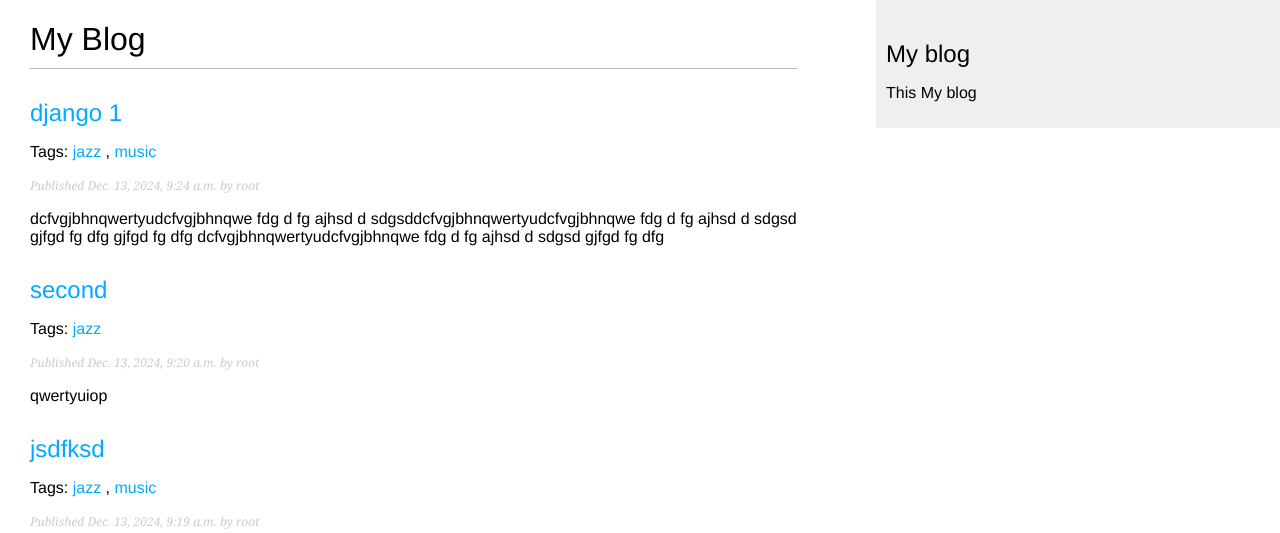
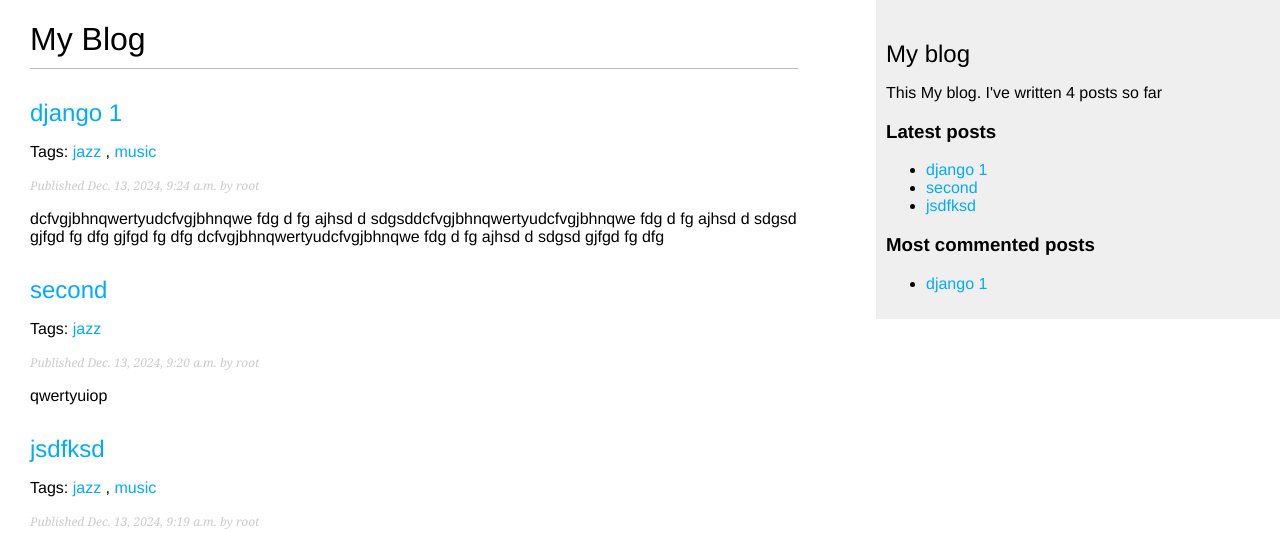
Before and after one commit to armbdevelop/blog_django_1, a Django app: page /blog/ in a window 1280 px wide. Shown: the top 533 px of the page. Run offline with Django 4.2, Linux system fonts and the light colour scheme; data comes from the database, SQL or seed files in the repository; parts of the project's set-up code (start-up, migrations or seed data) failed here and were passed over.

Commit message:
шаблонные теги готовы

```diff
--- a/blog/templates/blog/base.html
+++ b/blog/templates/blog/base.html
@@ -1,3 +1,4 @@
+{% load blog_tags %}
 {% load static %}
 <!DOCTYPE html>
 <html lang="en">
@@ -13,8 +14,21 @@
     </div>
     <div id="sidebar">
         <h2>My blog</h2>
-        <p>This My blog</p>
+        <p>
+            This My blog.
+            I've written {% total_posts %} posts so far
+        </p>
+        <h3>Latest posts</h3>
+        {% show_latest_posts 3 %}
+        <h3>Most commented posts</h3>
+        {% get_most_commented_posts 1 as most_commented_post %}
+        <ul>
+            {% for post in most_commented_post %}
+                <li>
+                    <a href="{{ post.get_absolute_url }}">{{ post.title }}</a>
+                </li>
+            {% endfor %}
+        </ul>
     </div>
-
 </body>
 </html>
--- /dev/null
+++ b/blog/templates/blog/post/latest_posts.html
@@ -0,0 +1,7 @@
+<ul>
+    {% for post in latest_posts %}
+    	<li>
+            <a href="{{ post.get_absolute_url }}">{{ post.title }}</a>
+        </li>
+    {% endfor %}
+</ul>
--- /dev/null
+++ b/blog/templatetags/blog_tags.py
@@ -0,0 +1,21 @@
+from django import template
+from ..models import Post
+from django.db.models import Count
+
+register = template.Library()
+
+
+@register.simple_tag(name='total_posts')
+def total_posts():
+    return Post.published.count()
+
+
+@register.inclusion_tag('blog/post/latest_posts.html')
+def show_latest_posts(count: int = 5) -> dict:
+    latest_posts = Post.published.order_by('-publish')[:count]
+    return {'latest_posts': latest_posts}
+
+
+@register.simple_tag()
+def get_most_commented_posts(count: int = 5):
+    return Post.published.annotate(total_comments=Count('comments')).order_by('-total_comments')[:count]
```
Also changed, not shown: blog/templatetags/__init__.py (added), blog/views.py (line endings or trailing spaces).
